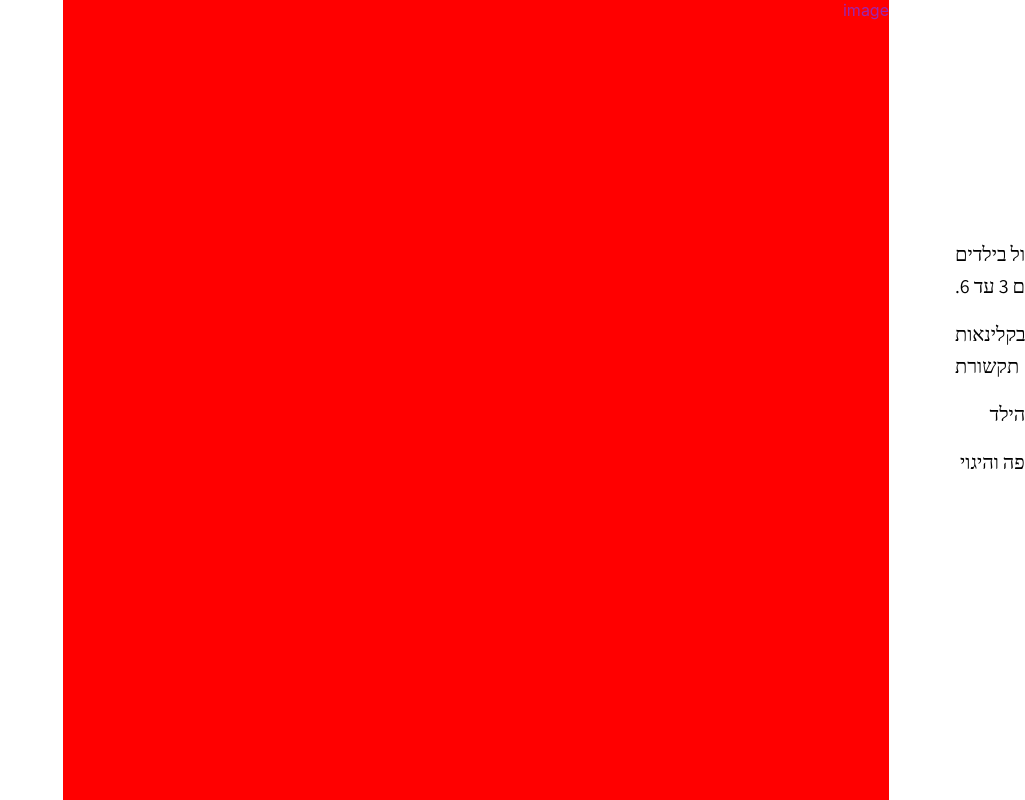
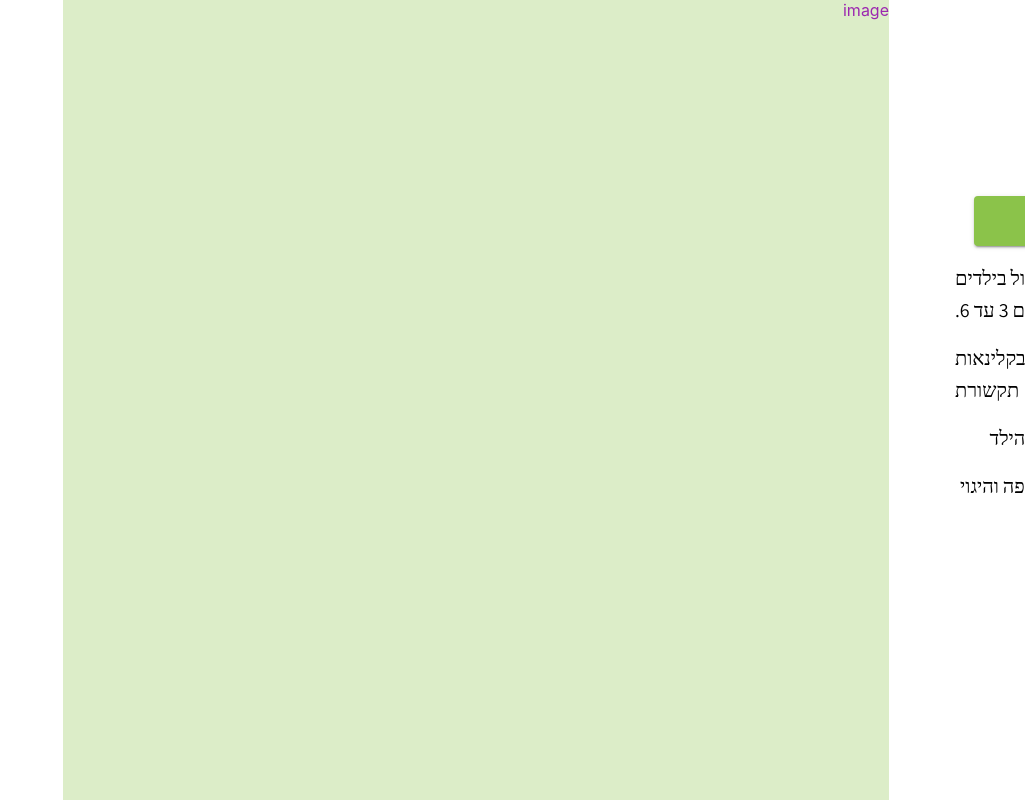
Before and after one commit to chenop/dassi-klinaut, a React (Create React App) app: page / in a window 1280 px wide. Shown: the whole page, without its empty margins (255-1280 px from the left). Built offline with nearby package versions, Linux system fonts and the light colour scheme; what jss-rtl would draw is missing.

Commit message:
desktop is close to finish

```diff
--- a/src/components/ContactUs.js
+++ b/src/components/ContactUs.js
@@ -3,9 +3,10 @@ import styled from "@emotion/styled";
 import IconButton from "@material-ui/core/IconButton";
 import WhatsAppIcon from '@material-ui/icons/WhatsApp';
 import FacebookIcon from '@material-ui/icons/Facebook';
-import {Typography} from "@material-ui/core";
+import {Typography, withStyles} from "@material-ui/core";
 import Fab from "@material-ui/core/Fab";
 import {lightGreen, red} from "@material-ui/core/colors";
+import Button from "@material-ui/core/Button";
 
 const Container = styled.div`
 	flex-direction: row;
@@ -14,13 +15,29 @@ const Container = styled.div`
 	text-align: center;
 `;
 
+const ColorButton = withStyles(theme => ({
+    root: {
+        color: "white",
+        flex: 1,
+        width: "80%",
+        height: "50px",
+        backgroundColor: lightGreen[500],
+        '&:hover': {
+            backgroundColor: lightGreen[700],
+        },
+    },
+}))(Button);
 const ContactUs = () => {
     return (
         <Container>
-            <Fab variant="extended" aria-label="like" >
-                <WhatsAppIcon fontSize="large" style={{marginLeft: "10px", color: lightGreen[400]}}/>
-                <Typography variant={"h6"} style={{color: lightGreen[600]}}>צור קשר</Typography>
-            </Fab>
+            <ColorButton variant="contained" color={lightGreen[600]}>
+                <WhatsAppIcon fontSize="large" style={{marginLeft: "10px", color: "white"}}/>
+                <Typography variant={"h6"} style={{color: "white"}}>צור קשר</Typography>
+            </ColorButton>
+            {/*<Fab variant="extended" aria-label="like" >*/}
+            {/*    <WhatsAppIcon fontSize="large" style={{marginLeft: "10px", color: lightGreen[400]}}/>*/}
+            {/*    <Typography variant={"h6"} style={{color: lightGreen[600]}}>צור קשר</Typography>*/}
+            {/*</Fab>*/}
             {/*<IconButton aria-label="Lets talk on WhatsApp!">*/}
             {/*    <WhatsAppIcon fontSize="large" />*/}
             {/*    <Typography variant={"h6"}>מוזמנים לקשקש</Typography>*/}
--- a/src/components/Gallery.js
+++ b/src/components/Gallery.js
@@ -1,16 +1,17 @@
 import React from 'react';
-import mainImage from "../assets/main.jpg";
-import {css} from "@emotion/core";
 import styled from "@emotion/styled";
+import {lightGreen} from "@material-ui/core/colors";
 
 const Container = styled.div`
     display: flex;
     width: 100%;
+    height: 100vh;
+    background-color: ${props => props.backgroundColor}
 `;
 
 const Gallery = () => {
 	return (
-        <Container>
+		<Container backgroundColor={lightGreen[100]}>
 			image
 			{/*<img*/}
 			{/*    src={mainImage}*/}
--- a/src/components/Title.js
+++ b/src/components/Title.js
@@ -17,9 +17,9 @@ const Text = styled(Typography)`
 const Title = () => {
 	return (
 		<Container>
-			<Text variant={"h5"}>הדס אופנהיים</Text>
-			<Text variant={"h5"}>קלינאית תקשורת</Text>
-			<Text variant={"h7"}>חיפה</Text>
+			<Text variant={"h4"}>הדס אופנהיים</Text>
+			<Text variant={"h4"}>קלינאית תקשורת</Text>
+			<Text variant={"h6"}>חיפה</Text>
 		</Container>
 	);
 };
--- a/src/desktop/LeftSide.js
+++ b/src/desktop/LeftSide.js
@@ -6,8 +6,8 @@ import {withTheme} from "@material-ui/core";
 const Container = styled.div`
 	flex: 7;
 	max-width: 100%;
+	height: 100vh;
 	color: ${props => props.color };
-	background-color: red;
 `;
 
 const LeftSide = ({theme}) => {
```
Lines whose indentation alone changed are shown as unchanged.
